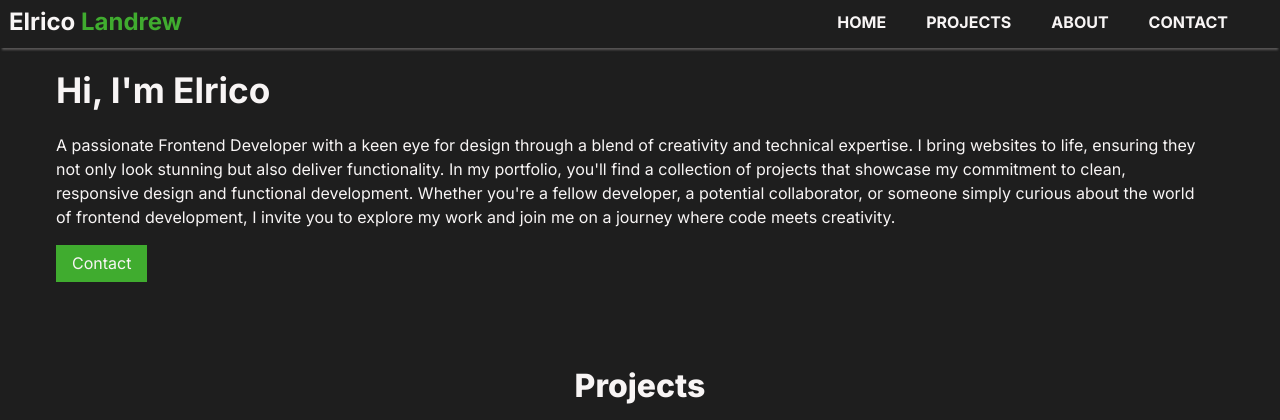
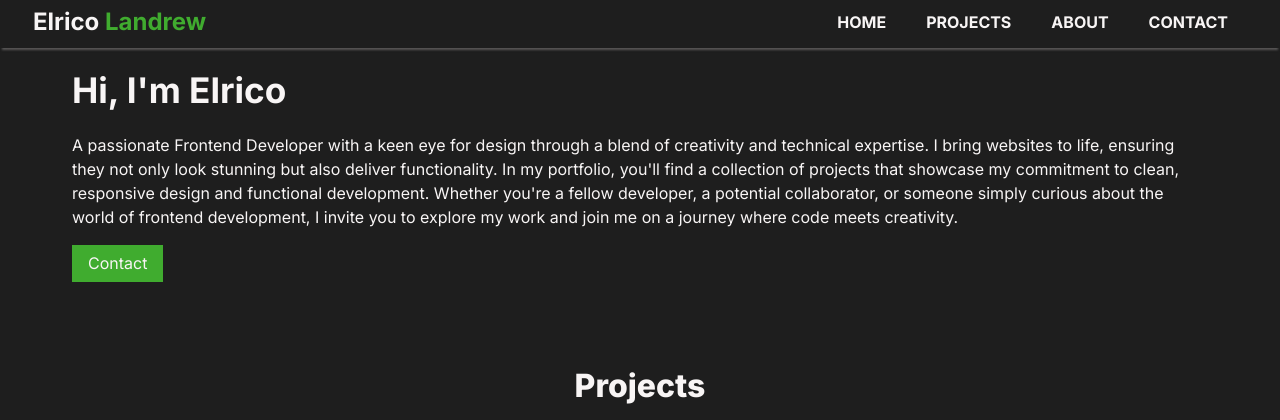
Before and after one commit to teddy-wests1de/portfolio, a plain HTML site: page index.html in a window 1280 px wide. Shown: the top 420 px of the page. Drawn offline with Linux system fonts and the light colour scheme.

Commit message:
Fixed Header & Section Margins

```diff
--- a/src/style.css
+++ b/src/style.css
@@ -38,6 +38,7 @@ body {
   display: flex;
   justify-content: center;
   align-items: center;
+  margin-left: 1.5rem;
 }
 .logo-title {
   margin: 0 5px;
@@ -61,9 +62,6 @@ body {
   z-index: 999;
   flex-direction: column;
   align-items: center;
-  /* flex-direction: column;
-  justify-content: flex-start;
-  width: 100%; */
 }
 .btn-close {
   display: flex;
@@ -149,7 +147,7 @@ a:visited {
   align-items: center;
   justify-content: center;
   padding: 1rem;
-  margin: 1rem 0;
+  margin: 1rem;
 }
 
 /* .section-home {
```
